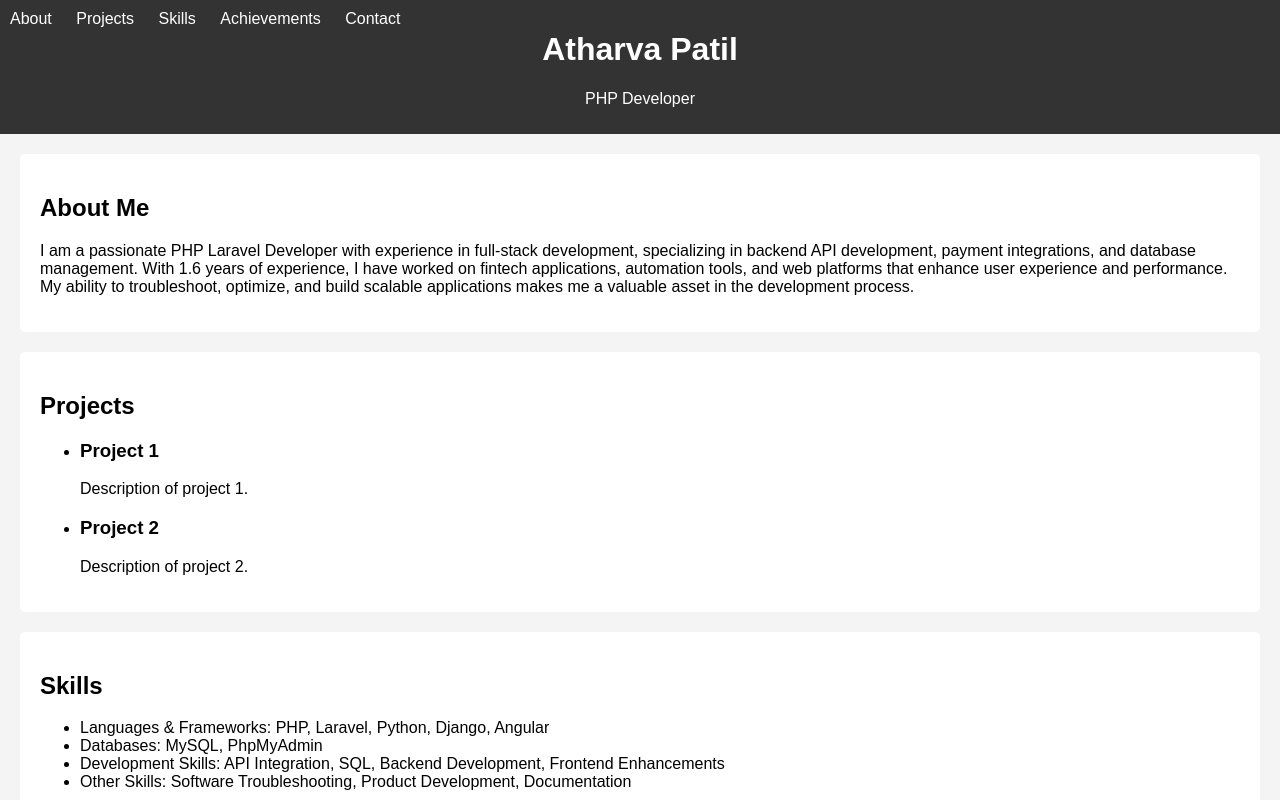
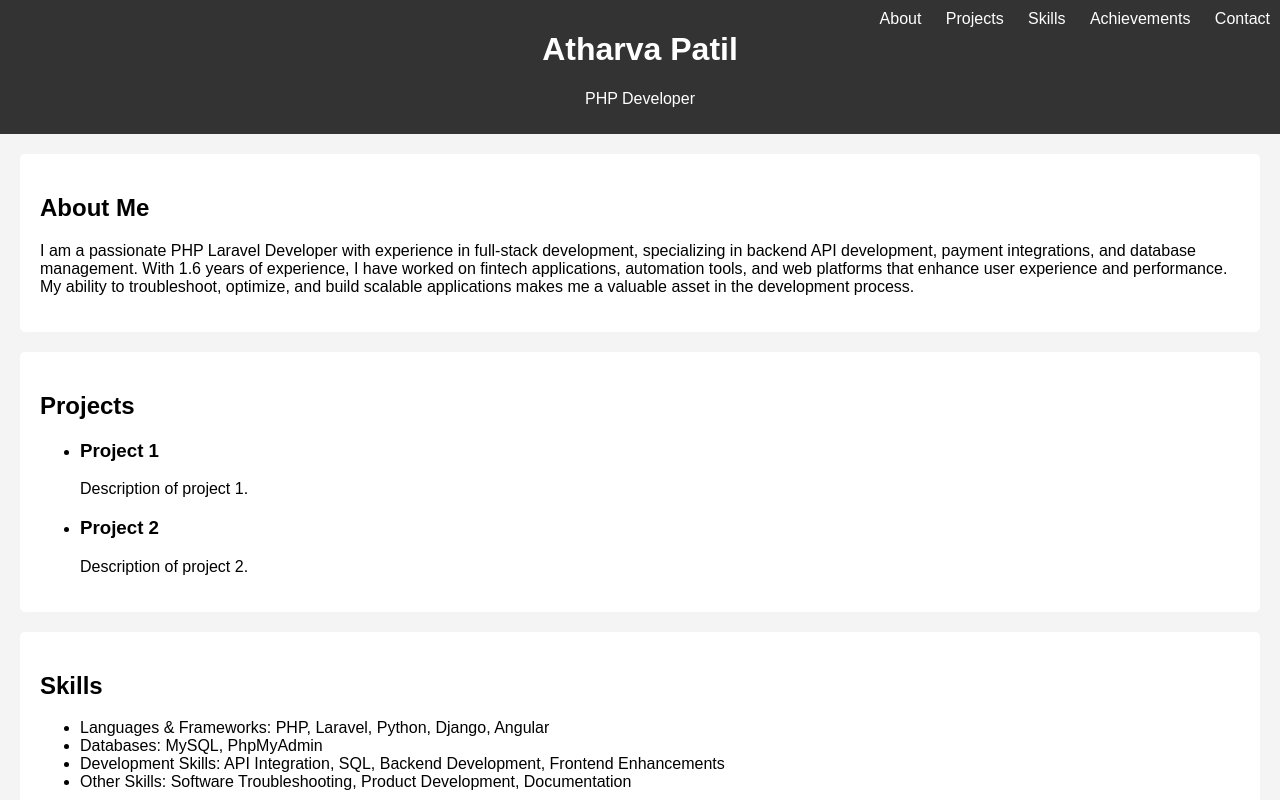
Before and after one commit to Athsp/Athsp.github.io, a plain HTML site: page index.html in a window 1280 px wide. Shown: the top 800 px of the page. Drawn offline with Linux system fonts and the light colour scheme.

Commit message:
Update index.html

```diff
--- a/index.html
+++ b/index.html
@@ -26,6 +26,7 @@
     background-color: #333;
     margin: 0;
     position: fixed;
+    right: 0; /* Add this line to fix the position to the right side */
 }
         nav ul li {
             display: inline;
```
Lines whose indentation alone changed are shown as unchanged.
